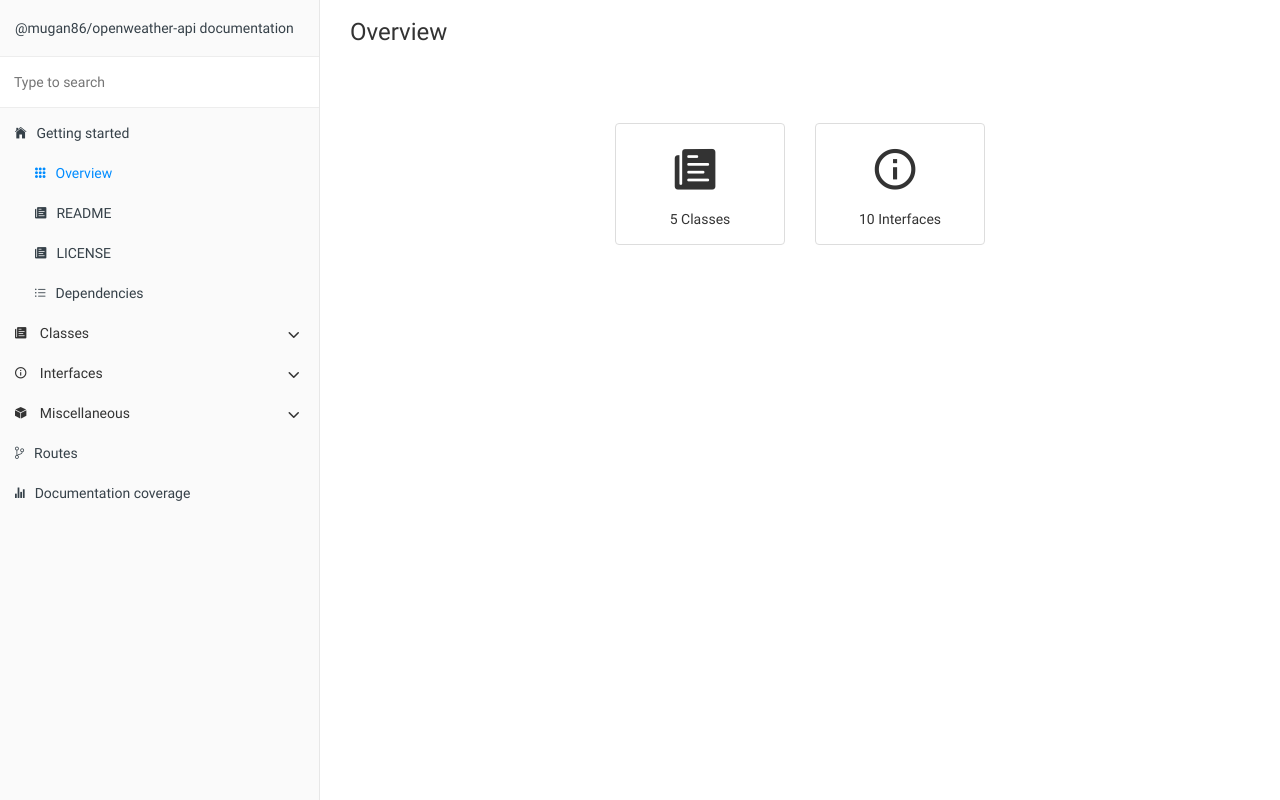
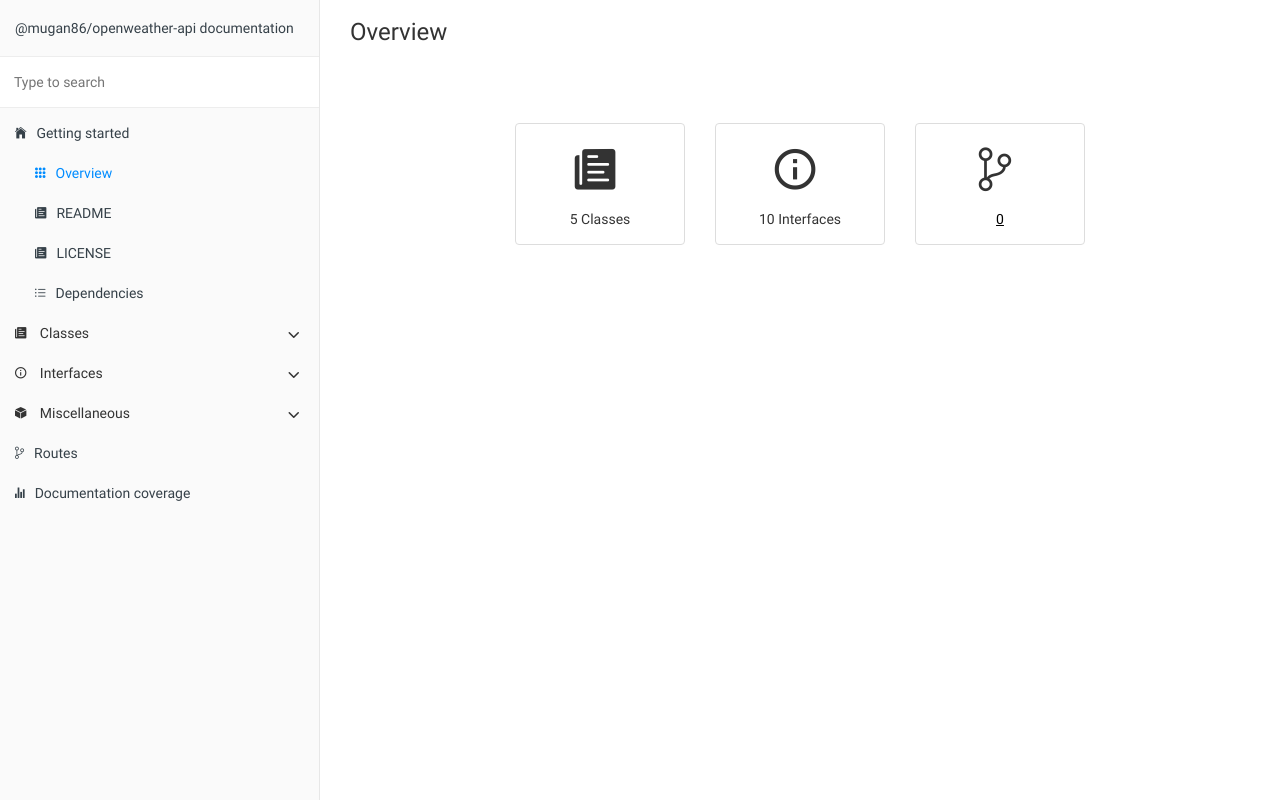
Before and after one commit to npm-js-ts-angular-modules-course/training-node-ts-openweather-api, a website: page documentation/overview.html in a window 1280 px wide. Drawn offline with Linux system fonts and the light colour scheme.

Commit message:
Update README

```diff
--- a/documentation/overview.html
+++ b/documentation/overview.html
@@ -50,6 +50,16 @@
                 <div class="card-block">
                     <h4 class="card-title"><span class="icon ion-md-information-circle-outline"></span></h4>
                     <p class="card-text">10 Interfaces</p>
+                </div>
+            </div>
+        </div>
+        <div class="col-sm-3">
+            <div class="card text-center">
+                <div class="card-block">
+                    <h4 class="card-title"><span class="icon ion-ios-git-branch"></span></h4>
+                    <p class="card-text">
+                        <a href="./routes.html">0 </a>
+                    </p>
                 </div>
             </div>
         </div>
```
Also changed, not shown: documentation/index.html (+2 -1 lines), README.md.
